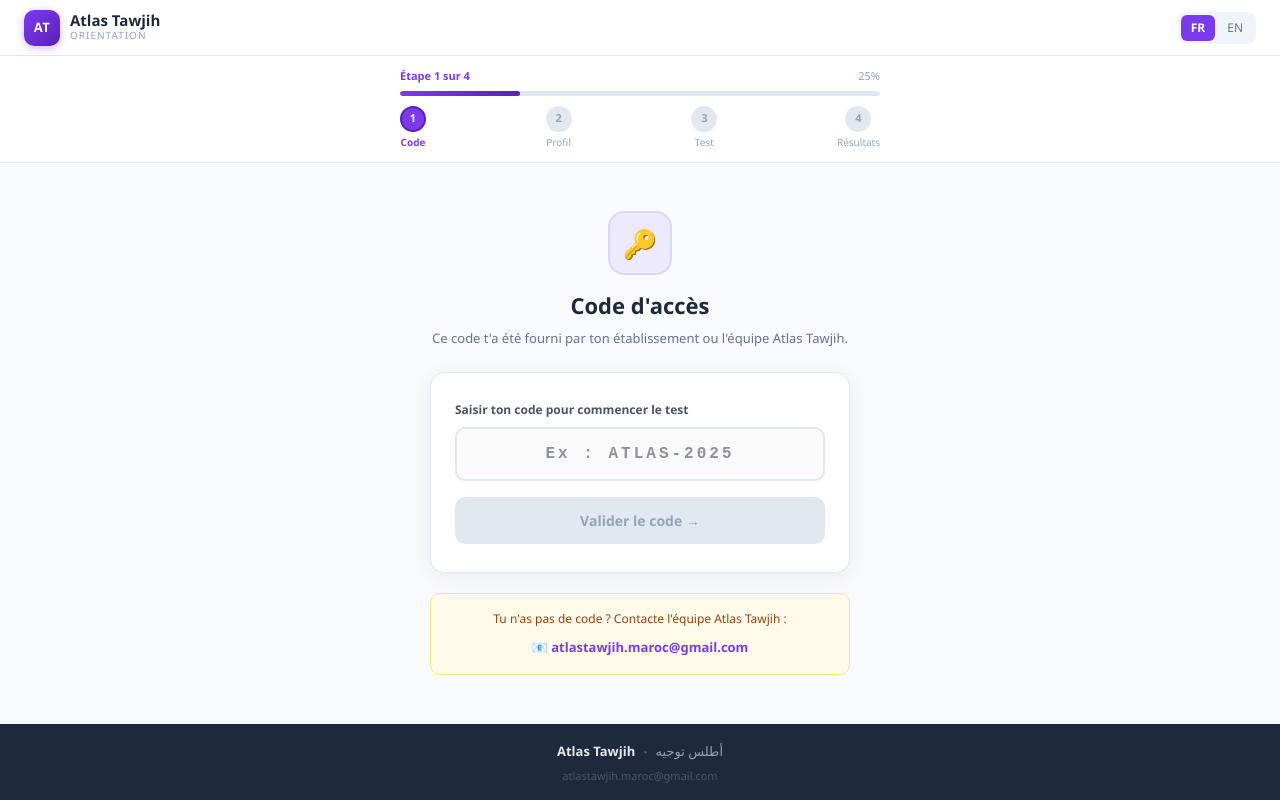
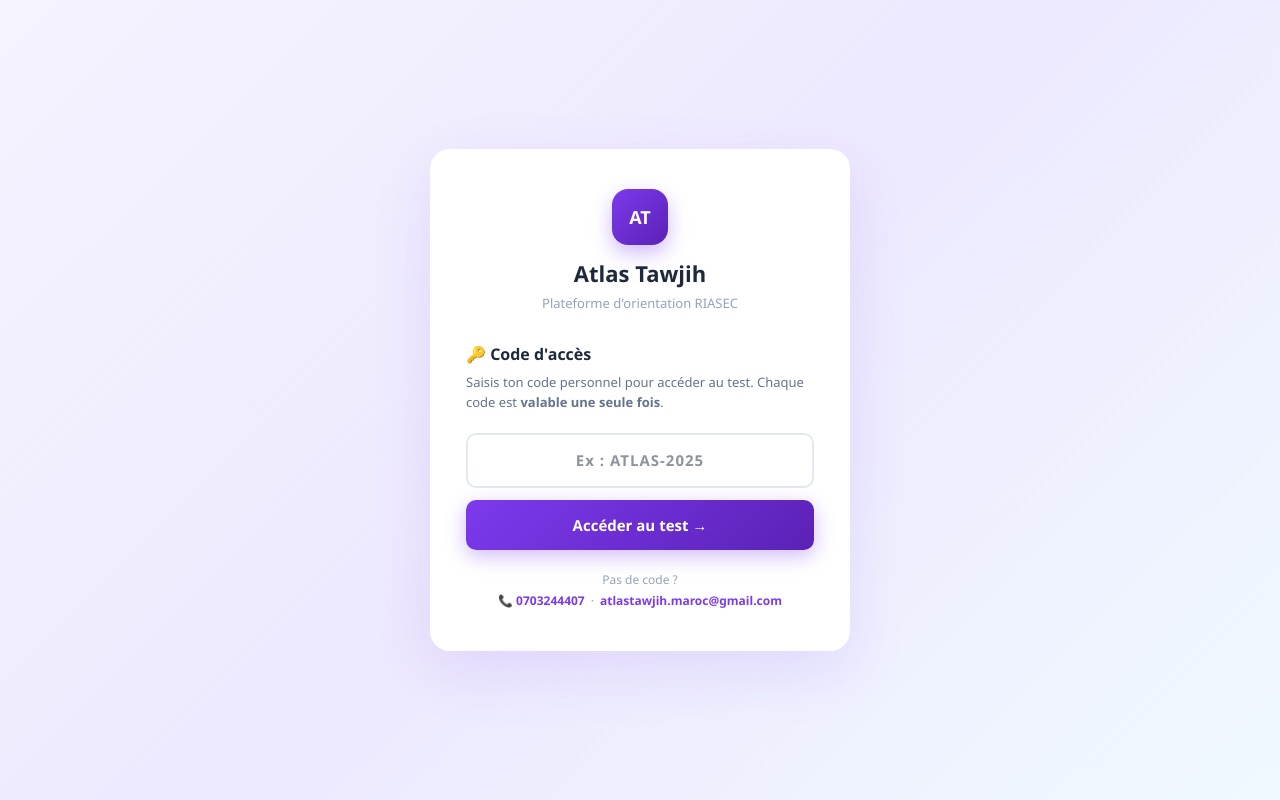
Before and after one commit to fouzanlahcen-source/atlas-tawjih, a React (Vite) app: page /code in a window 1280 px wide. Built offline with nearby package versions, Linux system fonts and the light colour scheme.

Commit message:
codes usage unique depuis google sheets

```diff
--- a/src/pages/CodeAcces.jsx
+++ b/src/pages/CodeAcces.jsx
@@ -1,283 +1,100 @@
 import { useState } from 'react'
 import { useNavigate } from 'react-router-dom'
 
-// ── Codes importés depuis src/config/codes.js ─────────────
-// Pour modifier les codes : ouvre src/config/codes.js
-import { CODES_VALIDES, CODES_ADMIN } from '../config/codes'
+const SHEET_URL = 'https://script.google.com/macros/s/AKfycby2vdzMEoARe5c3rk3o-6jnyA_-C5AbxMXvLy7F-4_H8XxCYpkqZrulWX5T5OicATwP/exec'
 
-const getCodesUtilises = () => {
-  try {
-    return JSON.parse(localStorage.getItem('codes_utilises') || '[]')
-  } catch { return [] }
-}
-
-const marquerCodeUtilise = (code) => {
-  if (CODES_ADMIN.includes(code)) return // jamais bloquer les codes admin
-  const utilises = getCodesUtilises()
-  if (!utilises.includes(code)) {
-    utilises.push(code)
-    localStorage.setItem('codes_utilises', JSON.stringify(utilises))
-  }
-}
-
-const isCodeDejaUtilise = (code) => {
-  if (CODES_ADMIN.includes(code)) return false // admin toujours dispo
-  return getCodesUtilises().includes(code)
-}
-
-const TEXTS = {
-  fr: {
-    titre:       "Code d'accès",
-    sous_titre:  'Saisir ton code pour commencer le test',
-    desc:        "Ce code t'a été fourni par ton établissement ou l'équipe Atlas Tawjih.",
-    placeholder: 'Ex : ATLAS-2025',
-    btn:         'Valider le code →',
-    valid:       'Code valide — accès autorisé !',
-    invalid:     'Code invalide. Vérifie et réessaie.',
-    no_code:     "Tu n'as pas de code ? Contacte l'équipe Atlas Tawjih :",
-    etape:       'Étape 1 sur 4',
-  },
-  en: {
-    titre:       'Access Code',
-    sous_titre:  'Enter your code to start the test',
-    desc:        'This code was provided by your institution or the Atlas Tawjih team.',
-    placeholder: 'Ex: ATLAS-2025',
-    btn:         'Validate code →',
-    valid:       'Valid code — access granted!',
-    invalid:     'Invalid code. Please check and try again.',
-    no_code:     "Don't have a code? Contact the Atlas Tawjih team:",
-    etape:       'Step 1 of 4',
-  },
-}
+// Codes admin — toujours valides, jamais marqués "utilisé"
+const CODES_ADMIN = ['ADMIN-TEST']
 
 export default function CodeAcces() {
-  const navigate = useNavigate()
-  const [lang, setLang]     = useState('fr')
-  const [code, setCode]     = useState('')
-  const [statut, setStatut] = useState(null) // null | 'valide' | 'invalide'
+  const navigate  = useNavigate()
+  const [code, setCode]       = useState('')
+  const [error, setError]     = useState('')
   const [loading, setLoading] = useState(false)
-  const [msgErreur, setMsgErreur] = useState('')
-  const t = TEXTS[lang]
 
-  const handleChange = (e) => {
-    const val = e.target.value.toUpperCase()
-    setCode(val)
-    setStatut(null) // reset statut à chaque frappe
-    setMsgErreur('')
-  }
+  const verifier = async () => {
+    const c = code.trim().toUpperCase()
+    if (!c) { setError('Merci de saisir un code.'); return }
 
-  const handleValider = () => {
-    if (!code.trim()) return
+    // Codes admin — bypass Sheets
+    if (CODES_ADMIN.includes(c)) {
+      navigate('/formulaire')
+      return
+    }
+
     setLoading(true)
-    setTimeout(() => {
-      const codeNet = code.trim().toUpperCase()
-      if (!CODES_VALIDES.includes(codeNet)) {
-        // Code inexistant
-        setStatut('invalide')
-        setMsgErreur(lang === 'fr'
-          ? 'Code invalide. Vérifie et réessaie.'
-          : 'Invalid code. Please check and try again.')
-      } else if (isCodeDejaUtilise(codeNet)) {
-        // Code déjà utilisé
-        setStatut('utilise')
-        setMsgErreur(lang === 'fr'
-          ? 'Ce code a déjà été utilisé. Chaque code est valable une seule fois.'
-          : 'This code has already been used. Each code is valid only once.')
+    setError('')
+
+    try {
+      const res  = await fetch(`${SHEET_URL}?action=checkCode&code=${encodeURIComponent(c)}`)
+      const data = await res.json()
+
+      if (data.valid) {
+        // Code valide et marqué "utilisé" automatiquement dans Sheets
+        navigate('/formulaire')
+      } else if (data.reason === 'used') {
+        setError('Ce code a déjà été utilisé. Chaque code est valable pour un seul test. Contacte Atlas Tawjih pour un nouveau code.')
+      } else if (data.reason === 'not_found') {
+        setError('Code invalide. Vérifie l\'orthographe ou contacte Atlas Tawjih.')
       } else {
-        // Code valide et disponible
-        setStatut('valide')
-        marquerCodeUtilise(codeNet)
-        sessionStorage.setItem('code_acces', codeNet)
-        setTimeout(() => navigate('/formulaire'), 1200)
+        setError('Code invalide. Contacte Atlas Tawjih : 0703244407')
       }
+    } catch (e) {
+      setError('Erreur de connexion. Vérifie ta connexion internet et réessaie.')
+    } finally {
       setLoading(false)
-    }, 600)
-  }
-
-  const handleKeyDown = (e) => {
-    if (e.key === 'Enter') handleValider()
+    }
   }
 
   return (
-    <div style={{ minHeight: '100vh', background: '#F8FAFC', fontFamily: "'Segoe UI', sans-serif", display: 'flex', flexDirection: 'column' }}>
+    <div style={{ minHeight:'100vh', background:'linear-gradient(135deg,#F5F3FF,#EDE9FE,#F0F9FF)', display:'flex', alignItems:'center', justifyContent:'center', fontFamily:"'Segoe UI',sans-serif", padding:20 }}>
+      <div style={{ background:'#fff', borderRadius:20, padding:'40px 36px', maxWidth:420, width:'100%', boxShadow:'0 20px 60px rgba(124,58,237,0.12)' }}>
 
-      {/* ── NAVBAR ── */}
-      <nav style={{ background: '#fff', borderBottom: '1px solid #E2E8F0', padding: '0 24px', height: 56, display: 'flex', alignItems: 'center', justifyContent: 'space-between', boxShadow: '0 1px 3px rgba(0,0,0,0.06)' }}>
-        <div style={{ display: 'flex', alignItems: 'center', gap: 10, cursor: 'pointer' }} onClick={() => navigate('/')}>
-          <div style={{ width: 36, height: 36, background: 'linear-gradient(135deg,#7C3AED,#5B21B6)', borderRadius: 10, display: 'flex', alignItems: 'center', justifyContent: 'center', color: '#fff', fontWeight: 800, fontSize: 13, letterSpacing: 0.5, boxShadow: '0 2px 8px rgba(124,58,237,0.35)', flexShrink: 0 }}>AT</div>
-          <div>
-            <div style={{ fontSize: 15, fontWeight: 700, color: '#1E293B', lineHeight: 1.1 }}>Atlas Tawjih</div>
-            <div style={{ fontSize: 10, color: '#94A3B8', letterSpacing: 1 }}>ORIENTATION</div>
+        {/* Logo */}
+        <div style={{ textAlign:'center', marginBottom:28 }}>
+          <div style={{ width:56, height:56, background:'linear-gradient(135deg,#7C3AED,#5B21B6)', borderRadius:16, display:'flex', alignItems:'center', justifyContent:'center', color:'#fff', fontWeight:800, fontSize:18, margin:'0 auto 12px', boxShadow:'0 8px 20px rgba(124,58,237,0.35)' }}>AT</div>
+          <div style={{ fontSize:22, fontWeight:800, color:'#1E293B' }}>Atlas Tawjih</div>
+          <div style={{ fontSize:13, color:'#94A3B8', marginTop:4 }}>Plateforme d'orientation RIASEC</div>
+        </div>
+
+        <div style={{ fontSize:16, fontWeight:700, color:'#1E293B', marginBottom:6 }}>🔑 Code d'accès</div>
+        <div style={{ fontSize:13, color:'#64748B', marginBottom:20, lineHeight:1.6 }}>
+          Saisis ton code personnel pour accéder au test. Chaque code est <strong>valable une seule fois</strong>.
+        </div>
+
+        {/* Input */}
+        <input
+          value={code}
+          onChange={e => { setCode(e.target.value.toUpperCase()); setError('') }}
+          onKeyDown={e => e.key === 'Enter' && !loading && verifier()}
+          placeholder="Ex : ATLAS-2025"
+          disabled={loading}
+          style={{ width:'100%', padding:'14px 16px', border:`2px solid ${error?'#EF4444':'#E2E8F0'}`, borderRadius:10, fontSize:15, fontWeight:600, color:'#1E293B', outline:'none', letterSpacing:1, boxSizing:'border-box', textAlign:'center', marginBottom:12, transition:'border-color 0.2s' }}
+        />
+
+        {/* Erreur */}
+        {error && (
+          <div style={{ background:'#FEF2F2', border:'1px solid #FECACA', borderRadius:8, padding:'10px 14px', fontSize:12, color:'#991B1B', marginBottom:12, lineHeight:1.6 }}>
+            ⚠️ {error}
           </div>
-        </div>
-        <div style={{ display: 'flex', gap: 2, background: '#F1F5F9', borderRadius: 8, padding: 3 }}>
-          {['fr', 'en'].map(l => (
-            <button key={l} onClick={() => setLang(l)} style={{ padding: '4px 10px', borderRadius: 6, border: 'none', background: lang === l ? '#7C3AED' : 'transparent', color: lang === l ? '#fff' : '#64748B', fontSize: 12, fontWeight: lang === l ? 600 : 400, cursor: 'pointer' }}>
-              {l.toUpperCase()}
-            </button>
-          ))}
-        </div>
-      </nav>
+        )}
 
-      {/* ── BARRE DE PROGRESSION ── */}
-      <div style={{ background: '#fff', borderBottom: '1px solid #E2E8F0', padding: '12px 24px' }}>
-        <div style={{ maxWidth: 480, margin: '0 auto' }}>
-          <div style={{ display: 'flex', justifyContent: 'space-between', marginBottom: 6 }}>
-            <span style={{ fontSize: 11, color: '#7C3AED', fontWeight: 600 }}>{t.etape}</span>
-            <span style={{ fontSize: 11, color: '#94A3B8' }}>25%</span>
-          </div>
-          <div style={{ height: 5, background: '#E2E8F0', borderRadius: 3, overflow: 'hidden' }}>
-            <div style={{ width: '25%', height: '100%', background: 'linear-gradient(90deg, #7C3AED, #5B21B6)', borderRadius: 3, transition: 'width 0.4s ease' }} />
-          </div>
-          {/* Étapes visuelles */}
-          <div style={{ display: 'flex', justifyContent: 'space-between', marginTop: 10 }}>
-            {[
-              { num: 1, label: lang === 'fr' ? 'Code'       : 'Code' },
-              { num: 2, label: lang === 'fr' ? 'Profil'     : 'Profile' },
-              { num: 3, label: lang === 'fr' ? 'Test'       : 'Test' },
-              { num: 4, label: lang === 'fr' ? 'Résultats'  : 'Results' },
-            ].map((e) => (
-              <div key={e.num} style={{ display: 'flex', flexDirection: 'column', alignItems: 'center', gap: 3 }}>
-                <div style={{
-                  width: 26, height: 26, borderRadius: '50%',
-                  background: e.num === 1 ? '#7C3AED' : '#E2E8F0',
-                  color: e.num === 1 ? '#fff' : '#94A3B8',
-                  display: 'flex', alignItems: 'center', justifyContent: 'center',
-                  fontSize: 11, fontWeight: 700,
-                  border: e.num === 1 ? '2px solid #5B21B6' : '2px solid #E2E8F0',
-                  transition: 'all 0.3s'
-                }}>{e.num}</div>
-                <span style={{ fontSize: 10, color: e.num === 1 ? '#7C3AED' : '#94A3B8', fontWeight: e.num === 1 ? 600 : 400 }}>{e.label}</span>
-              </div>
-            ))}
-          </div>
+        {/* Bouton */}
+        <button
+          onClick={verifier}
+          disabled={loading}
+          style={{ width:'100%', padding:'14px', background:loading?'#94A3B8':'linear-gradient(135deg,#7C3AED,#5B21B6)', color:'#fff', border:'none', borderRadius:10, fontSize:15, fontWeight:700, cursor:loading?'not-allowed':'pointer', boxShadow:loading?'none':'0 6px 20px rgba(124,58,237,0.35)', transition:'all 0.2s' }}>
+          {loading ? '⏳ Vérification en cours...' : 'Accéder au test →'}
+        </button>
+
+        {/* Contact */}
+        <div style={{ textAlign:'center', marginTop:20, fontSize:12, color:'#94A3B8', lineHeight:1.7 }}>
+          Pas de code ?<br/>
+          <span style={{ color:'#7C3AED', fontWeight:600 }}>📞 0703244407</span>
+          <span style={{ margin:'0 6px' }}>·</span>
+          <span style={{ color:'#7C3AED', fontWeight:600 }}>atlastawjih.maroc@gmail.com</span>
         </div>
       </div>
-
-      {/* ── CONTENU PRINCIPAL ── */}
-      <div style={{ flex: 1, display: 'flex', alignItems: 'center', justifyContent: 'center', padding: '40px 24px' }}>
-        <div style={{ width: '100%', maxWidth: 420 }}>
-
-          {/* Icône */}
-          <div style={{ textAlign: 'center', marginBottom: 24 }}>
-            <div style={{
-              width: 64, height: 64, borderRadius: 16,
-              background: statut === 'valide' ? '#F0FDF4' : '#EDE9FE',
-              border: `2px solid ${statut === 'valide' ? '#BBF7D0' : '#DDD6FE'}`,
-              display: 'flex', alignItems: 'center', justifyContent: 'center',
-              margin: '0 auto 14px', fontSize: 28,
-              transition: 'all 0.3s'
-            }}>
-              {statut === 'valide' ? '✅' : '🔑'}
-            </div>
-            <h1 style={{ fontSize: 22, fontWeight: 700, color: '#1E293B', marginBottom: 6 }}>{t.titre}</h1>
-            <p style={{ fontSize: 13, color: '#64748B', lineHeight: 1.6 }}>{t.desc}</p>
-          </div>
-
-          {/* Card principale */}
-          <div style={{
-            background: '#fff', border: '1px solid #E2E8F0',
-            borderRadius: 14, padding: '28px 24px',
-            boxShadow: '0 4px 20px rgba(0,0,0,0.06)'
-          }}>
-            <label style={{ display: 'block', fontSize: 12, fontWeight: 600, color: '#475569', marginBottom: 8 }}>
-              {t.sous_titre}
-            </label>
-
-            {/* Champ de saisie */}
-            <input
-              type="text"
-              value={code}
-              onChange={handleChange}
-              onKeyDown={handleKeyDown}
-              placeholder={t.placeholder}
-              maxLength={20}
-              style={{
-                width: '100%', padding: '13px 16px',
-                border: `2px solid ${
-                  statut === 'valide'   ? '#10B981' :
-                  statut === 'invalide' ? '#EF4444' :
-                  statut === 'utilise'  ? '#F59E0B' :
-                  code.length > 0      ? '#7C3AED' : '#E2E8F0'
-                }`,
-                borderRadius: 10, fontSize: 16,
-                textAlign: 'center', letterSpacing: 3,
-                fontWeight: 700, color: '#1E293B',
-                background: statut === 'valide' ? '#F0FDF4' : statut === 'invalide' || statut === 'utilise' ? '#FFFBEB' : '#FAFAFA',
-                outline: 'none', transition: 'all 0.2s',
-                fontFamily: "'Courier New', monospace",
-                boxSizing: 'border-box'
-              }}
-              autoFocus
-            />
-
-            {/* Message de statut */}
-            {statut === 'valide' && (
-              <div style={{ display: 'flex', alignItems: 'center', gap: 8, marginTop: 10, padding: '8px 12px', background: '#F0FDF4', borderRadius: 8, border: '1px solid #BBF7D0' }}>
-                <span style={{ fontSize: 16 }}>✓</span>
-                <span style={{ fontSize: 13, color: '#059669', fontWeight: 600 }}>{t.valid}</span>
-              </div>
-            )}
-            {statut === 'invalide' && (
-              <div style={{ display: 'flex', alignItems: 'center', gap: 8, marginTop: 10, padding: '8px 12px', background: '#FEF2F2', borderRadius: 8, border: '1px solid #FECACA' }}>
-                <span style={{ fontSize: 16 }}>✕</span>
-                <span style={{ fontSize: 13, color: '#DC2626', fontWeight: 500 }}>{msgErreur}</span>
-              </div>
-            )}
-            {statut === 'utilise' && (
-              <div style={{ display: 'flex', alignItems: 'flex-start', gap: 8, marginTop: 10, padding: '10px 12px', background: '#FFFBEB', borderRadius: 8, border: '1px solid #FDE68A' }}>
-                <span style={{ fontSize: 16 }}>⚠️</span>
-                <div>
-                  <div style={{ fontSize: 13, color: '#D97706', fontWeight: 600, marginBottom: 3 }}>{msgErreur}</div>
-                  <div style={{ fontSize: 11, color: '#92400E' }}>
-                    {lang === 'fr'
-                      ? "Contacte l'équipe Atlas Tawjih pour obtenir un nouveau code."
-                      : 'Contact the Atlas Tawjih team to get a new code.'}
-                  </div>
-                </div>
-              </div>
-            )}
-
-            {/* Bouton valider */}
-            <button
-              onClick={handleValider}
-              disabled={!code.trim() || loading || statut === 'valide' || statut === 'utilise'}
-              style={{
-                width: '100%', marginTop: 16, padding: '13px',
-                background: !code.trim() || loading || statut === 'valide' || statut === 'utilise'
-                  ? '#E2E8F0'
-                  : 'linear-gradient(135deg, #7C3AED, #5B21B6)',
-                color: !code.trim() || loading || statut === 'valide' || statut === 'utilise' ? '#94A3B8' : '#fff',
-                border: 'none', borderRadius: 10, fontSize: 14,
-                fontWeight: 600, cursor: !code.trim() || loading || statut === 'valide' || statut === 'utilise' ? 'not-allowed' : 'pointer',
-                transition: 'all 0.2s',
-                boxShadow: !code.trim() || loading || statut === 'valide' ? 'none' : '0 4px 12px rgba(124,58,237,0.3)'
-              }}>
-              {loading ? '⏳ Vérification...' : t.btn}
-            </button>
-          </div>
-
-          {/* Contact si pas de code */}
-          <div style={{ marginTop: 20, textAlign: 'center', padding: '16px', background: '#FFFBEB', borderRadius: 10, border: '1px solid #FDE68A' }}>
-            <p style={{ fontSize: 12, color: '#92400E', marginBottom: 6 }}>{t.no_code}</p>
-            <a href="mailto:atlastawjih.maroc@gmail.com" style={{ fontSize: 13, color: '#7C3AED', fontWeight: 600, textDecoration: 'none' }}>
-              📧 atlastawjih.maroc@gmail.com
-            </a>
-          </div>
-
-        </div>
-      </div>
-
-      {/* ── FOOTER SIMPLE ── */}
-      <footer style={{ background: '#1E293B', padding: '16px 24px', textAlign: 'center' }}>
-        <div style={{ display: 'flex', alignItems: 'center', justifyContent: 'center', gap: 8, marginBottom: 4 }}>
-          <span style={{ color: '#E2E8F0', fontSize: 13, fontWeight: 600 }}>Atlas Tawjih</span>
-          <span style={{ color: '#64748B' }}>·</span>
-          <span style={{ color: '#94A3B8', fontSize: 13 }}>أطلس توجيه</span>
-        </div>
-        <div style={{ fontSize: 11, color: '#475569' }}>atlastawjih.maroc@gmail.com</div>
-      </footer>
-
     </div>
   )
 }
```
